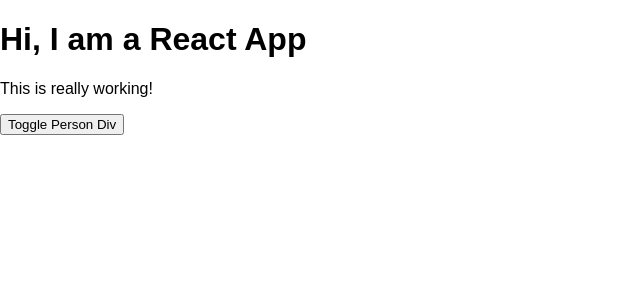
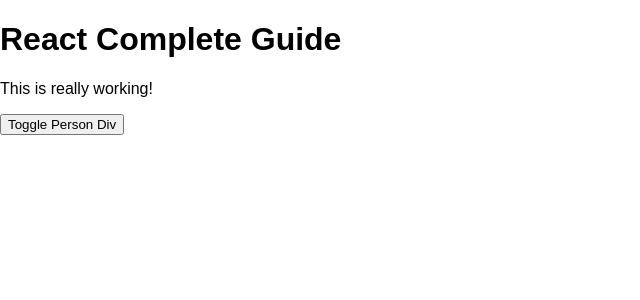
Before and after one commit to rudiw/react-complete-guide, a React app: page / in a window 1280 px wide. Shown: the top 300 px of the page, without its empty margins (0-640 px from the left). Built offline with nearby package versions, Linux system fonts and the light colour scheme.

Commit message:
stateless and statefull components

```diff
--- a/src/components/Cockpit/Cockpit.js
+++ b/src/components/Cockpit/Cockpit.js
@@ -20,7 +20,7 @@
 
     return (
         <div className={cssClasses.Cockpit}>
-            <h1>Hi, I am a React App</h1>
+            <h1>{props.appTitle}</h1>
 
             <p className={classes.join(' ')}>This is really working!</p>
 
--- a/src/containers/App.js
+++ b/src/containers/App.js
@@ -74,6 +74,7 @@
     return (
       <div className={cssClasses.App}>
         <Cockpit
+          appTitle={this.props.title}
           visible={this.state.visible}
           people={this.state.people}
           onTogglePersonDiv={this.togglePersonDiv}
--- a/src/index.js
+++ b/src/index.js
@@ -4,6 +4,8 @@
 import App from './containers/App';
 import * as serviceWorker from './serviceWorker';
 
-ReactDOM.render(<App />, document.getElementById('root'));
+ReactDOM.render(<App
+        title="React Complete Guide"
+    />, document.getElementById('root'));
 
 serviceWorker.unregister();
```
